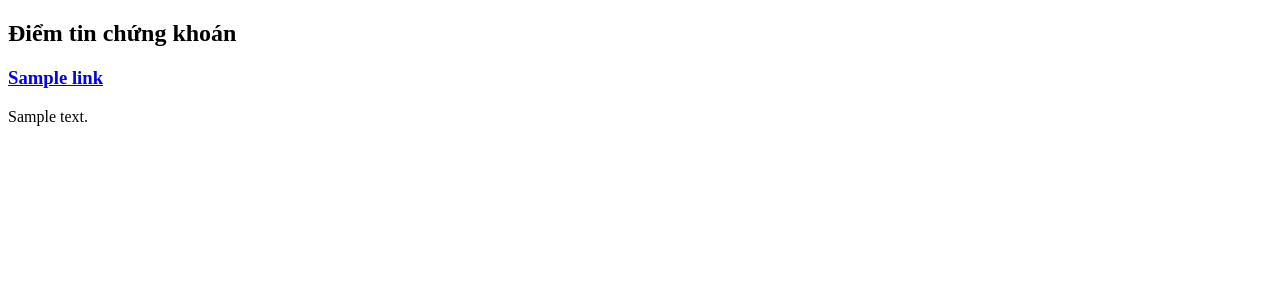
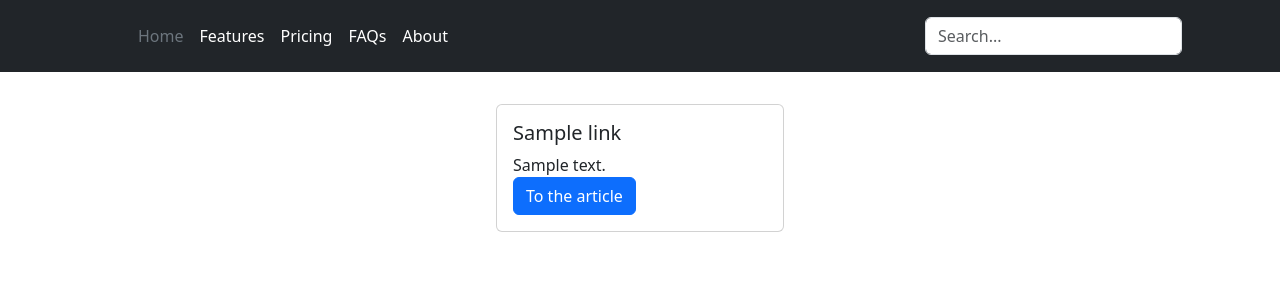
Before and after one commit to minWang916/web-news-crawler, a Flask app: page / in a window 1280 px wide. Shown: the top 300 px of the page. Run offline with Flask 3, Linux system fonts and the light colour scheme; a database or web service that is not in the repository returns one stand-in record (values such as "Sample title").

Commit message:
simple styling

```diff
--- a/app.py
+++ b/app.py
@@ -6,15 +6,15 @@ app = Flask(__name__)
 # Route for the main page
 @app.route('/')
 def main_page():
-  rows = []
-  articles = LINKS_COLLECTION.find()
-  for article in articles:
-    rows.append({
+  articles = []
+  all_articles = LINKS_COLLECTION.find()
+  for article in all_articles:
+    articles.append({
       "title": article["title"],
       "link": article["link"],
       "summary": article["summary"]
     })
-  return render_template('index.html', rows = rows)
+  return render_template('index.html', articles = articles)
 
 if __name__ == '__main__':
   app.run(host='0.0.0.0', port=5000, debug=True)
--- a/templates/index.html
+++ b/templates/index.html
@@ -3,14 +3,49 @@
 <head>
   <meta charset="UTF-8">
   <meta name="viewport" content="width=device-width, initial-scale=1.0">
+  <style>
+
+  </style>
+  <link href="https://cdn.jsdelivr.net/npm/bootstrap@5.3.3/dist/css/bootstrap.min.css" rel="stylesheet" integrity="sha384-QWTKZyjpPEjISv5WaRU9OFeRpok6YctnYmDr5pNlyT2bRjXh0JMhjY6hW+ALEwIH" crossorigin="anonymous">
   <title>Document</title>
 </head>
 <body>
-  <h2>Điểm tin chứng khoán</h2>
-  {% for row in rows %}
-    <h3><a href="{{row.link}}">{{row.title}}</a></h3>
-    <p>{{row.summary}}</p>
-    <br>
-  {% endfor %}
+  <header class="p-3 bg-dark text-white">
+    <div class="container">
+      <div class="d-flex flex-wrap align-items-center justify-content-center justify-content-lg-start">
+        <a href="/" class="d-flex align-items-center mb-2 mb-lg-0 text-white text-decoration-none">
+          <svg class="bi me-2" width="40" height="32" role="img" aria-label="Bootstrap"><use xlink:href="#bootstrap"></use></svg>
+        </a>
+
+        <ul class="nav col-12 col-lg-auto me-lg-auto mb-2 justify-content-center mb-md-0">
+          <li><a href="#" class="nav-link px-2 text-secondary">Home</a></li>
+          <li><a href="#" class="nav-link px-2 text-white">Features</a></li>
+          <li><a href="#" class="nav-link px-2 text-white">Pricing</a></li>
+          <li><a href="#" class="nav-link px-2 text-white">FAQs</a></li>
+          <li><a href="#" class="nav-link px-2 text-white">About</a></li>
+        </ul>
+
+        <form class="col-12 col-lg-auto mb-3 mb-lg-0 me-lg-3">
+          <input type="search" class="form-control form-control-dark" placeholder="Search..." aria-label="Search">
+        </form>
+      </div>
+    </div>
+  </header>
+  <div class="page-content text-center py-4">
+    {% for article in articles %}
+    <div class="card d-inline-block m-2 text-start" style="width: 18rem;">
+      <div class="card-body">
+        <h5 class="card-title">{{article.title}}</h5>
+        <div class="summary-text">
+          <p class="card-text">{{article.summary}}</p>
+        </div>
+        <a href="{{article.link}}" class="btn btn-primary" target="_blank">To the article</a>
+      </div>
+    </div>
+    {% endfor %}
+  </div>
+  <script src="https://cdn.jsdelivr.net/npm/@popperjs/core@2.11.8/dist/umd/popper.min.js" integrity="sha384-I7E8VVD/ismYTF4hNIPjVp/Zjvgyol6VFvRkX/vR+Vc4jQkC+hVqc2pM8ODewa9r" crossorigin="anonymous"></script>
+  <script src="https://cdn.jsdelivr.net/npm/bootstrap@5.3.3/dist/js/bootstrap.min.js" integrity="sha384-0pUGZvbkm6XF6gxjEnlmuGrJXVbNuzT9qBBavbLwCsOGabYfZo0T0to5eqruptLy" crossorigin="anonymous"></script>
+  <script src="https://cdn.jsdelivr.net/npm/bootstrap@5.3.3/dist/js/bootstrap.bundle.min.js" integrity="sha384-YvpcrYf0tY3lHB60NNkmXc5s9fDVZLESaAA55NDzOxhy9GkcIdslK1eN7N6jIeHz" crossorigin="anonymous"></script>
 </body>
 </html>
```
